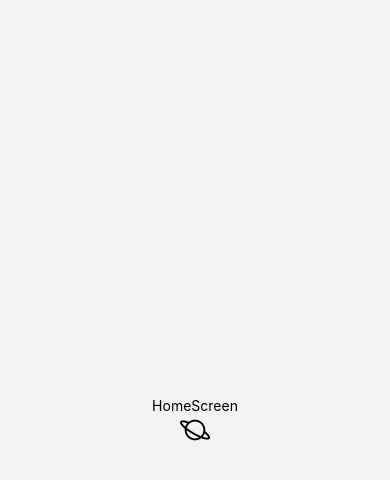
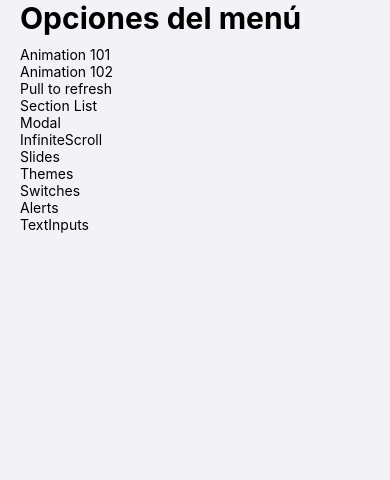
Before and after one commit to Lautaro261/componentsApp, a React Native app: screen /Home in a window 390 px wide. Shown: the top 480 px of the page. Built offline with nearby package versions, Linux system fonts and the light colour scheme.

Commit message:
opciones de menú en proceso...

```diff
--- /dev/null
+++ b/src/config/theme/globalTheme.ts
@@ -0,0 +1,50 @@
+import {StyleSheet} from 'react-native';
+
+export interface ThemeColors {
+  primary: string;
+  text: string;
+  background: string;
+  cardBackground: string;
+  buttonTextColor: string;
+}
+
+export const colors: ThemeColors = {
+  primary: '#5856D6',
+  text: 'black',
+  background: '#F3F2F7',
+  cardBackground: 'white',
+  buttonTextColor: 'white',
+};
+
+export const globalStyles = StyleSheet.create({
+  title: {
+    fontSize: 30,
+    fontWeight: 'bold',
+    color: colors.text,
+  },
+  subTitle: {
+    fontSize: 20,
+    fontWeight: 'bold',
+    color: colors.text,
+  },
+
+  mainContainer: {
+    flex: 1,
+    backgroundColor: colors.background,
+  },
+  globalMargin: {
+    paddingHorizontal: 20,
+    flex: 1,
+  },
+
+  btnPrimary: {
+    backgroundColor: colors.primary,
+    borderRadius: 10,
+    padding: 10,
+    alignItems: 'center',
+  },
+  btnPrimaryText: {
+    color: colors.text,
+    fontSize: 16,
+  },
+});
--- /dev/null
+++ b/src/presentation/components/ui/Title.tsx
@@ -0,0 +1,26 @@
+/* eslint-disable react-native/no-inline-styles */
+import React from 'react';
+import {Text} from 'react-native';
+import {colors, globalStyles} from '../../../config/theme/globalTheme';
+import {useSafeAreaInsets} from 'react-native-safe-area-context';
+
+interface Props {
+  text: string;
+  safe?: boolean;
+  white?: boolean;
+}
+
+export const Title = ({text, safe = false, white = false}: Props) => {
+  const {top} = useSafeAreaInsets();
+  return (
+    <Text
+      style={{
+        ...globalStyles.title,
+        marginTop: safe ? top : 0,
+        marginBottom: 10,
+        color: white ? 'white' : colors.text,
+      }}>
+      {text}
+    </Text>
+  );
+};
--- a/src/presentation/screens/home/HomeScreen.tsx
+++ b/src/presentation/screens/home/HomeScreen.tsx
@@ -1,20 +1,88 @@
 import React from 'react';
-import { View, Text, StyleSheet } from 'react-native';
-import { AirplaneIcon } from '../../icons/Icons';
+import { View, Text} from 'react-native';
+import { globalStyles } from '../../../config/theme/globalTheme';
+import { ScrollView } from 'react-native-gesture-handler';
+import { Title } from '../../components/ui/Title';
+
+export const menuItems = [
+  // 01-animationMenuItems
+  {
+    name: 'Animation 101',
+    icon: 'cube-outline',
+    component: 'Animation101Screen',
+  },
+  {
+    name: 'Animation 102',
+    icon: 'albums-outline',
+    component: 'Animation102Screen',
+  },
+
+
+  // 02-menuItems
+  {
+    name: 'Pull to refresh',
+    icon: 'refresh-outline',
+    component: 'PullToRefreshScreen',
+  },
+  {
+    name: 'Section List',
+    icon: 'list-outline',
+    component: 'CustomSectionListScreen',
+  },
+  {
+    name: 'Modal',
+    icon: 'copy-outline',
+    component: 'ModalScreen',
+  },
+  {
+    name: 'InfiniteScroll',
+    icon: 'download-outline',
+    component: 'InfiniteScrollScreen',
+  },
+  {
+    name: 'Slides',
+    icon: 'flower-outline',
+    component: 'SlidesScreen',
+  },
+  {
+    name: 'Themes',
+    icon: 'flask-outline',
+    component: 'ChangeThemeScreen',
+  },
+
+  // 03- uiMenuItems
+  {
+    name: 'Switches',
+    icon: 'toggle-outline',
+    component: 'SwitchScreen',
+  },
+  {
+    name: 'Alerts',
+    icon: 'alert-circle-outline',
+    component: 'AlertScreen',
+  },
+  {
+    name: 'TextInputs',
+    icon: 'document-text-outline',
+    component: 'TextInputScreen',
+  },
+];
 
 export const HomeScreen = () => {
   return (
-    <View style={styles.container}>
-      <Text>HomeScreen</Text>
-      <AirplaneIcon/>
+    <View style={[globalStyles.mainContainer]}>
+      <View style={globalStyles.globalMargin}>
+        <ScrollView>
+          <Title text="Opciones del menú"/>
+
+          {
+            menuItems.map((item, index) => (
+              <Text key={index} >{item.name}</Text>
+            ))
+          }
+
+        </ScrollView>
+      </View>
     </View>
   );
 };
-
-const styles = StyleSheet.create({
-  container: {
-    flex: 1,
-    justifyContent: 'center',
-    alignItems: 'center',
-  },
-});
```
